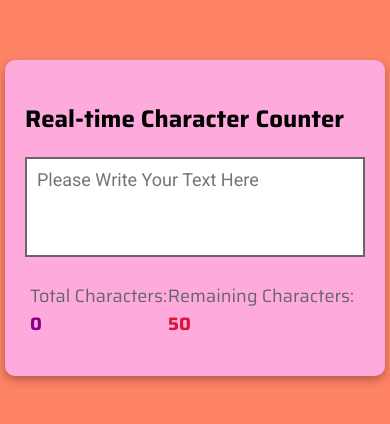
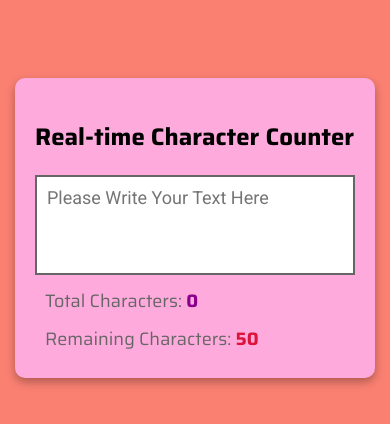
Before and after one commit to dyaus8/character-counter, a plain HTML site: page index.html in a window 390 px wide. Shown: the part 204-628 px from the top of the page. Drawn offline with Linux system fonts and the light colour scheme.

Commit message:
Added media query

```diff
--- a/style.css
+++ b/style.css
@@ -51,3 +51,20 @@ body{
     color: crimson;
     font-weight: bold;
 }
+
+@media (max-width: 786px) {
+    body{
+        margin: 10px;
+        background-color: salmon;
+        height: 100vh;
+        overflow-y: hidden;
+    }
+    .counter{
+        display: flex;
+        flex-direction: column;
+    }
+    .counter p{
+        margin: 0;
+        padding: 5px;
+    }
+}
```
